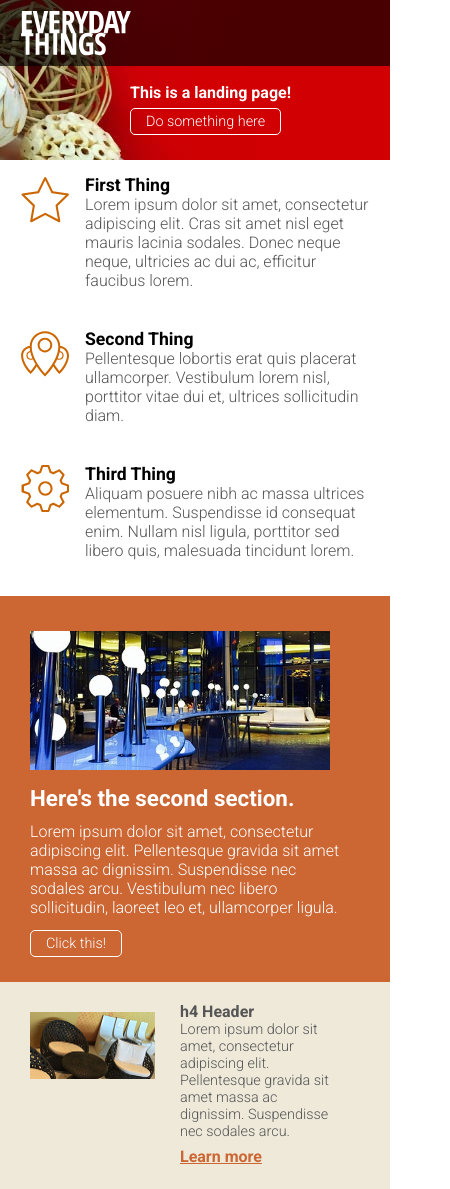
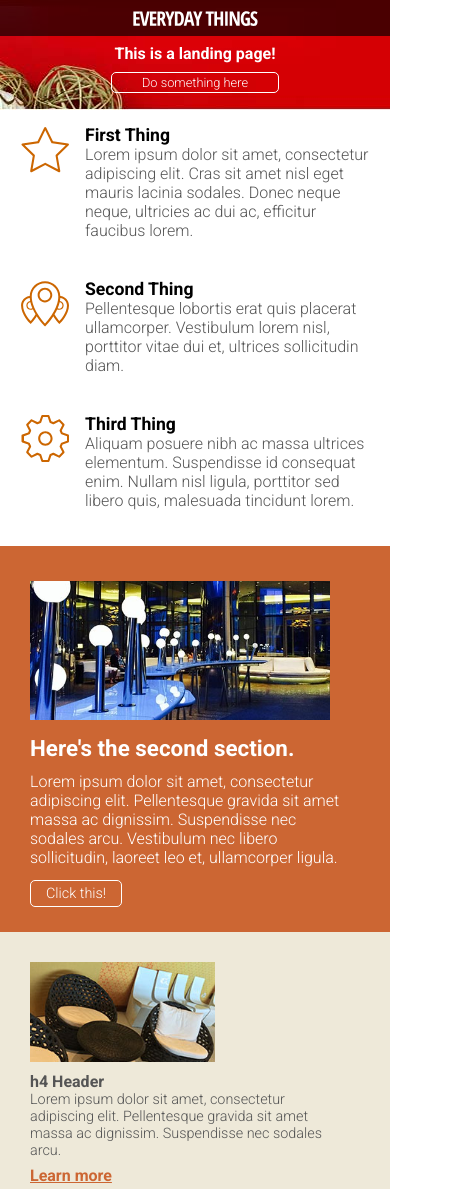
Before and after one commit to zwehr/responsive-from-scratch, a plain HTML site: page index.html in a window 390 px wide. Shown: the top 1189 px of the page, 450 px wide, since content can reach past the window. Drawn offline with Linux system fonts and the light colour scheme.

Commit message:
add CSS changes for max-width 425px

```diff
--- a/styles.css
+++ b/styles.css
@@ -660,3 +660,63 @@ footer a:hover {
         margin: 0 20px 0 0;
     }
 }
+
+@media screen and (max-width: 425px) {
+    /* header */
+    header {
+        height: 110px;
+        background-image: url(images/banner_425.jpg);
+    }
+
+    header a.logo {
+        height: 36px;
+        background: rgba(0, 0, 0, .65) url(images/logo_small.svg) no-repeat center center;
+        background-size: 126px 17px;
+    }
+
+    header div.hero {
+        width: 100%;
+        left: 0px;
+        top: 46px;
+        text-align: center;
+    }
+
+    header div.hero h1 {
+        font-size: 1em;
+        margin-bottom: 10px;
+    }
+
+    header div.hero a.btn {
+        padding: 2px 30px;
+        font-size: .8em;
+    }
+
+    /* third section */
+    section#section-3 aside div.content {
+        padding: 140px 20px 20px 0px;
+    }
+
+    section#section-3 aside div.content img {
+        width: auto;
+        height: 100px;
+        top: 30px;
+    }
+
+    section#section-3 blockquote {
+        margin: 10px 40px 0px 20px;
+    }
+
+    /* footer */
+    footer::after {
+        content: '';
+        display: block;
+        clear: both;
+    }
+
+    footer div.content a {
+        display: inline-block;
+        margin: 0 0 10px 0;
+        float: left;
+        clear: both;
+    }
+}
```
